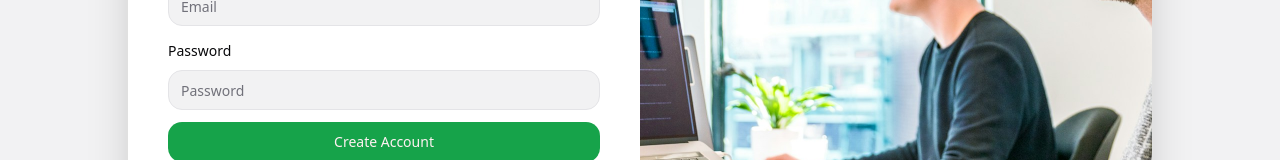
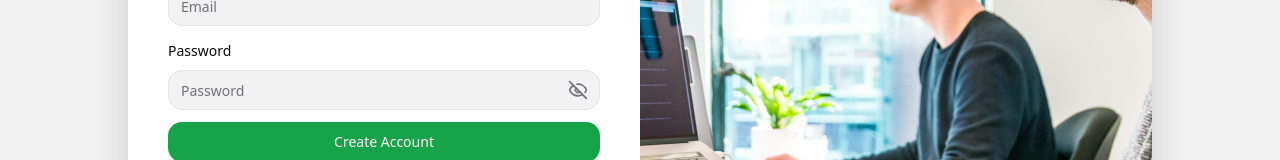
Before and after one commit to maher-alhomsy/Social-Media-NextJS, a Next.js app: page /signup in a window 1280 px wide. Shown: the part 354-514 px from the top of the page. Built offline with nearby package versions, Linux system fonts and the light colour scheme.

Commit message:
create a custom PasswordInput component

```diff
--- /dev/null
+++ b/src/components/PasswordInput.tsx
@@ -0,0 +1,39 @@
+import React, { useState } from "react";
+
+import { cn } from "@/lib/utils";
+import { Eye, EyeOff } from "lucide-react";
+import { Input, InputProps } from "./ui/input";
+
+const PasswordInput = React.forwardRef<HTMLInputElement, InputProps>(
+  ({ className, type, ...props }, ref) => {
+    const [showPassword, setShowPassword] = useState(false);
+
+    return (
+      <div className="relative">
+        <Input
+          ref={ref}
+          {...props}
+          className={cn("pe-10", className)}
+          type={showPassword ? "text" : "password"}
+        />
+
+        <button
+          type="button"
+          onClick={() => setShowPassword((prev) => !prev)}
+          title={showPassword ? "Hide Password" : "Show Password"}
+          className="absolute right-3 top-1/2 -translate-y-1/2 transform text-muted-foreground"
+        >
+          {showPassword ? (
+            <Eye className="size-5" />
+          ) : (
+            <EyeOff className="size-5" />
+          )}
+        </button>
+      </div>
+    );
+  }
+);
+
+PasswordInput.displayName = "PasswordInput";
+
+export default PasswordInput;
--- a/src/components/SignUpForm.tsx
+++ b/src/components/SignUpForm.tsx
@@ -17,6 +17,7 @@ import { Input } from "./ui/input";
 import { Button } from "./ui/button";
 import { signUp } from "@/app/(auth)/signup/actions";
 import { signUpSchema, SignUpValues } from "@/lib/validation";
+import PasswordInput from "./PasswordInput";
 
 const SignUpForm = () => {
   const [error, setError] = useState<string>();
@@ -86,7 +87,7 @@ const SignUpForm = () => {
               <FormLabel>Password</FormLabel>
 
               <FormControl>
-                <Input placeholder="Password" type="password" {...field} />
+                <PasswordInput placeholder="Password" {...field} />
               </FormControl>
 
               <FormMessage />
```
